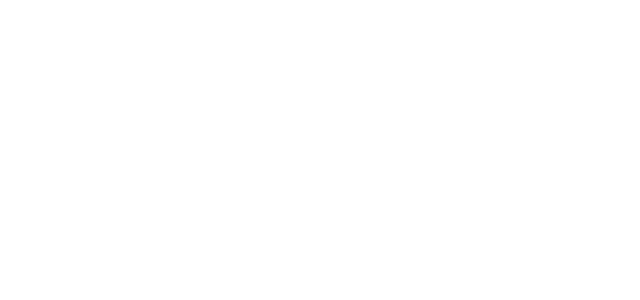
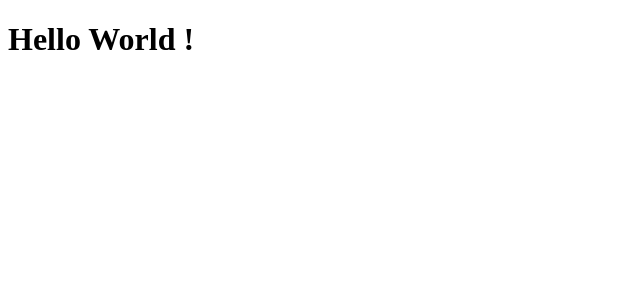
Before and after one commit to Cheikhou18/E-commerce, a React (Create React App) app in the folder client/: page / in a window 1280 px wide. Before the commit this address had no page. Shown: the top 300 px of the page, without its empty margins (0-640 px from the left). Built offline with nearby package versions, Linux system fonts and the light colour scheme.

Commit message:
(Add): Setting up homepage

```diff
--- a/client/src/pages/home.jsx
+++ b/client/src/pages/home.jsx
@@ -0,0 +1,11 @@
+
+export default function Home()
+{
+
+return(
+    <div>
+    <h1>Hello World !</h1>
+    </div>
+);
+
+}
--- a/client/src/router/index.js
+++ b/client/src/router/index.js
@@ -1,10 +1,11 @@
 import { BrowserRouter, Routes, Route } from "react-router-dom";
+import Home from "../pages/home";
 
 function Router() {
   return (
     <BrowserRouter>
       <Routes>
-        {/* <Route path="" element={} /> */}
+        {<Route path="" element={<Home/>} /> }
         {/* <Route path="" element={} /> */}
         {/* <Route path="" element={} /> */}
         {/* <Route path="" element={} /> */}
```
